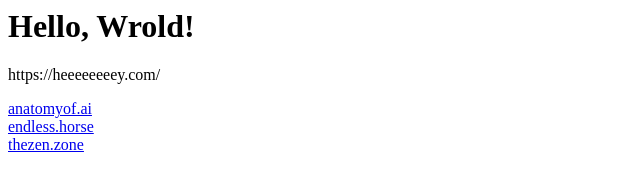
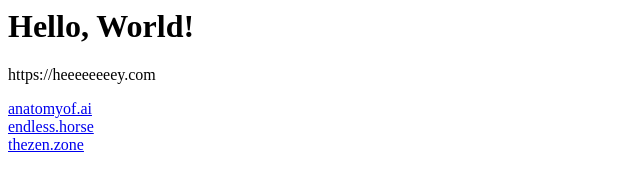
Before and after one commit to AndreaAlvidres/hello-world, a plain HTML site: page index.html in a window 1280 px wide. Shown: the full height of the page, 0-640 px from the left. Drawn offline with Linux system fonts and the light colour scheme.

Commit message:
Update index.html

```diff
--- a/index.html
+++ b/index.html
@@ -3,8 +3,8 @@
     <title>Hello, World!</title>
   </head>
   <body>
-    <h1>Hello, Wrold!</h1>
-    <p>https://heeeeeeeey.com/</p>
+    <h1>Hello, World!</h1>
+    <p>https://heeeeeeeey.com</p>
     <a href="https://anatomyof.ai">anatomyof.ai</a> <br>
     <a href="https://endless.horse">endless.horse</a> <br>
     <a href="https://thezen.zone">thezen.zone</a> <br>
```
